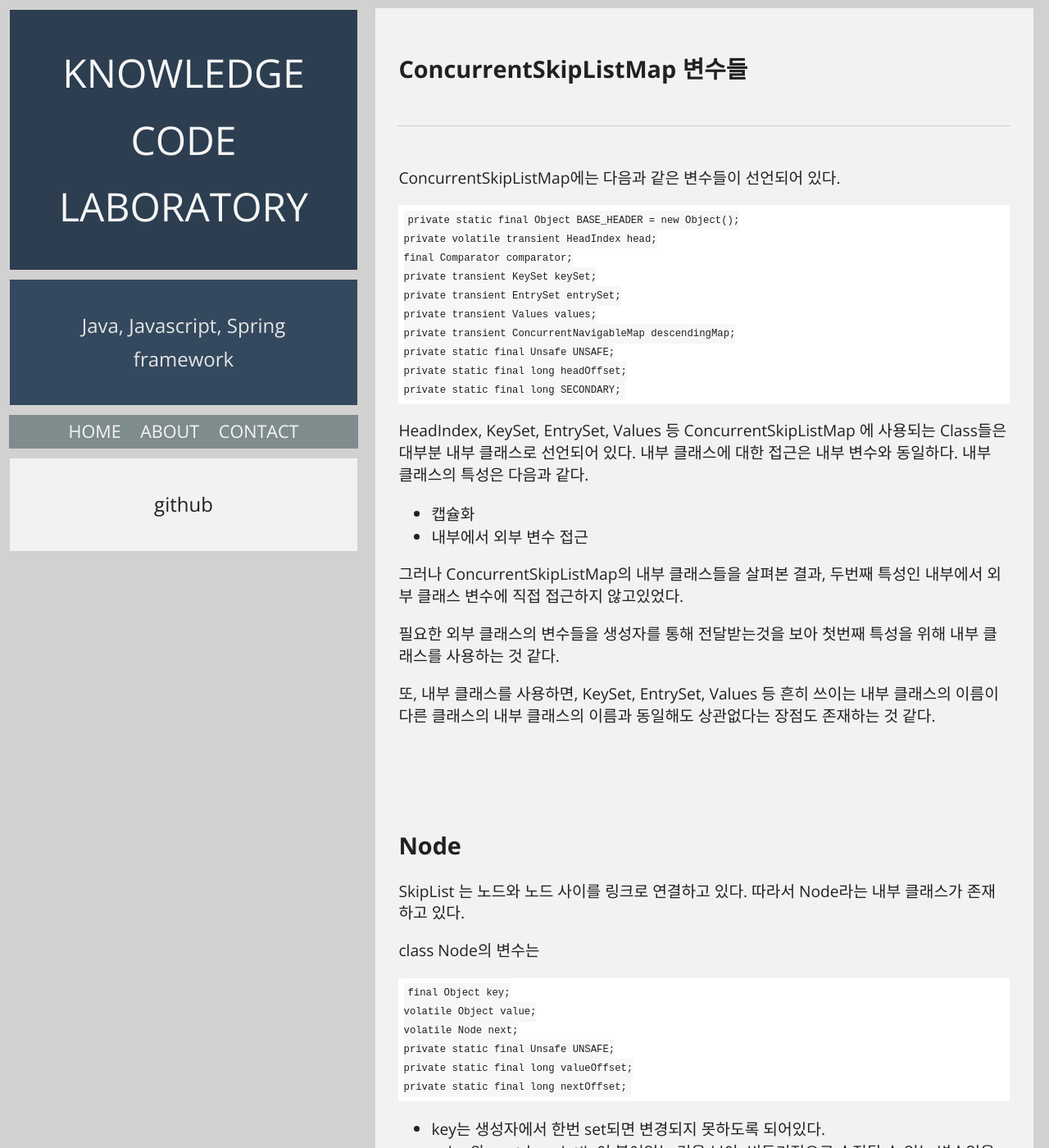
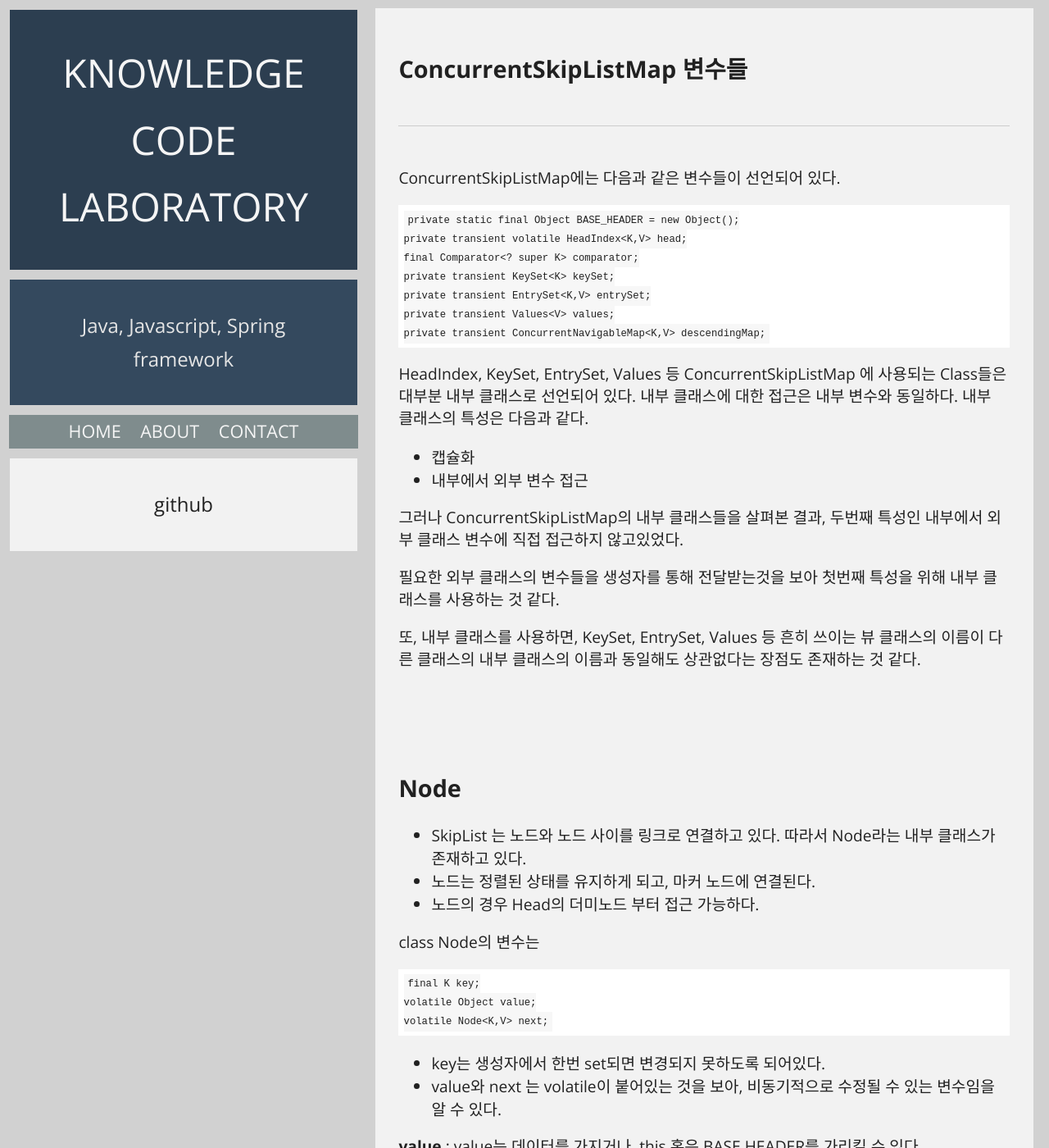
Before and after one commit to kdsr2z0/kdsr2z0.github.io, a Jekyll site: the page built from _posts/2015-02-15-_java_skip_list_map_Node_Index.md, in a window 1280 px wide and 1400 px high. Shown: the whole window at 82% size. Built offline with Jekyll 4.4.1, drawn with Linux system fonts in a browser that asks for light colours; Markdown is read by kramdown in place of the engine named in the settings; comment, search, counter and statistics services are not loaded; some of the changed text lies outside the part shown.

Commit message:
no message

```diff
--- a/_posts/2015-02-15-_java_skip_list_map_Node_Index.md
+++ b/_posts/2015-02-15-_java_skip_list_map_Node_Index.md
@@ -10,15 +10,12 @@ shortUrl:
 ConcurrentSkipListMap에는 다음과 같은 변수들이 선언되어 있다.
 
 	private static final Object BASE_HEADER = new Object();
-	private volatile transient HeadIndex head;
-	final Comparator comparator;
-	private transient KeySet keySet;
-	private transient EntrySet entrySet;
-	private transient Values values;
-	private transient ConcurrentNavigableMap descendingMap;
-	private static final Unsafe UNSAFE;
-	private static final long headOffset;
-	private static final long SECONDARY;
+	private transient volatile HeadIndex<K,V> head;
+	final Comparator<? super K> comparator;
+	private transient KeySet<K> keySet;
+	private transient EntrySet<K,V> entrySet;
+	private transient Values<V> values;
+	private transient ConcurrentNavigableMap<K,V> descendingMap;
 
 HeadIndex, KeySet, EntrySet, Values 등 ConcurrentSkipListMap 에 사용되는 Class들은 대부분 내부 클래스로 선언되어 있다.
 내부 클래스에 대한 접근은 내부 변수와 동일하다.
@@ -31,27 +28,25 @@ HeadIndex, KeySet, EntrySet, Values 등 ConcurrentSkipListMap 에 사용되는 C
 
 필요한 외부 클래스의 변수들을 생성자를 통해 전달받는것을 보아 첫번째 특성을 위해 내부 클래스를 사용하는 것 같다.
 
-또, 내부 클래스를 사용하면, KeySet, EntrySet, Values 등 흔히 쓰이는 내부 클래스의 이름이 다른 클래스의 내부 클래스의 이름과 동일해도 상관없다는 장점도 존재하는 것 같다.
+또, 내부 클래스를 사용하면, KeySet, EntrySet, Values 등 흔히 쓰이는 뷰 클래스의 이름이 다른 클래스의 내부 클래스의 이름과 동일해도 상관없다는 장점도 존재하는 것 같다.
 
 <br><br><br>
 
 Node
 ----------------
 
-SkipList 는 노드와 노드 사이를 링크로 연결하고 있다. 따라서 Node라는 내부 클래스가 존재하고 있다.
+* SkipList 는 노드와 노드 사이를 링크로 연결하고 있다. 따라서 Node라는 내부 클래스가 존재하고 있다.<br>
+* 노드는 정렬된 상태를 유지하게 되고, 마커 노드에 연결된다.<br>
+* 노드의 경우 Head의 더미노드 부터 접근 가능하다.
 
 class Node의 변수는
 
-	final Object key;
+	final K key;
 	volatile Object value;
-	volatile Node next;
-	private static final Unsafe UNSAFE;
-	private static final long valueOffset;
-	private static final long nextOffset;
+	volatile Node<K,V> next;
 
 * key는 생성자에서 한번 set되면 변경되지 못하도록 되어있다.
 * value와 next 는 volatile이 붙어있는 것을 보아, 비동기적으로 수정될 수 있는 변수임을 알 수 있다.
-* 아래 세 변수는 메모리 관리와 관련된 변수들이다.
 
 __value__ : value는 데이터를 가지거나, this 혹은 BASE HEADER를 가리킬 수 있다.<br>
 __key__  : key는 말 그대로 노드를 구별하고, 정렬할 때 사용하는 노드의 key를 말한다. value 가 this나 BASE HEADER를 가리킬 때, key는 null 일 수 있다.<br>
@@ -71,11 +66,14 @@ Node 클래스의 생성자
 		next = node;
 	}
 
+* 두번째 생성자의 경우 마커 노드를 생성한다. 마커노드의 경우 value가 자기 자신을 가리키면 마커 노드로 판단할 수 있다.
+
 Node 클래스에서 제공하는 method 는 다음과 같다.
 
 * casValue(Object obj, Object obj1) : 기존 value 값이 obj와 같다면 obj1로 변환 시킴.
 * casNext(Node node, Node node1) : 기존 next 값이 node와 같다면 node1로 변환 시킴.
 * helpDelete(Node node, Node node1) : 현재 노드가 node, node1 사이라면 현재 노드를 삭제시킴.
+* V getValidValue() : 현재 노드가 key-value pair 인 노드이면(head의 더미 노드나 마크 노드가 아닌), 값을 반환한다.
 
 <br><br><br>
 
@@ -86,11 +84,9 @@ Index 클래스는 SkipList의 계층 구조를 만들어주는 클래스 이다
 
 다음은 Index 클래스의 변수들이다.
 
-	final Node node;
-	final Index down;
-	volatile Index right;
-	private static final Unsafe UNSAFE;
-	private static final long rightOffset;
+	final Node<K,V> node;
+	final Index<K,V> down;
+	volatile Index<K,V> right;
 
 * right 변수만 비동기적으로 수정될 수 있는 변수임을 알 수 있다.
 * 아래 두 변수는 메모리 관리와 관련된 변수들이다.
@@ -127,9 +123,11 @@ head는 새로운 level이 생기게 되면 추가될 수 있다.
 cas
 ----------------
 
-위에서 node와 index의 method에 붙어있는 cas 는 compareAndSwap의 줄인말이다.
+위에서 node와 index의 method에 붙어있는 cas와 같이 cas가 prefix로 붙어있는 method 들이 있다.
 
-sun.misc.Unsafe 에서 제공하는 함수를 호출하기 때문에 method 이름 마다 cas를 붙인 듯 하다.
+cas 는 compareAndSwap의 줄인말이다.
+
+sun.misc.Unsafe 에서 제공하는 함수를 호출하고 있다.
 
 compareAndSwap 는 (Object o, long offset, Object expected, Object x) parameter를 전달받는데, o의 메모리  offset 위치의 값이 expected 와 일치한다면 x 로 변환 시킨다.
 
```
